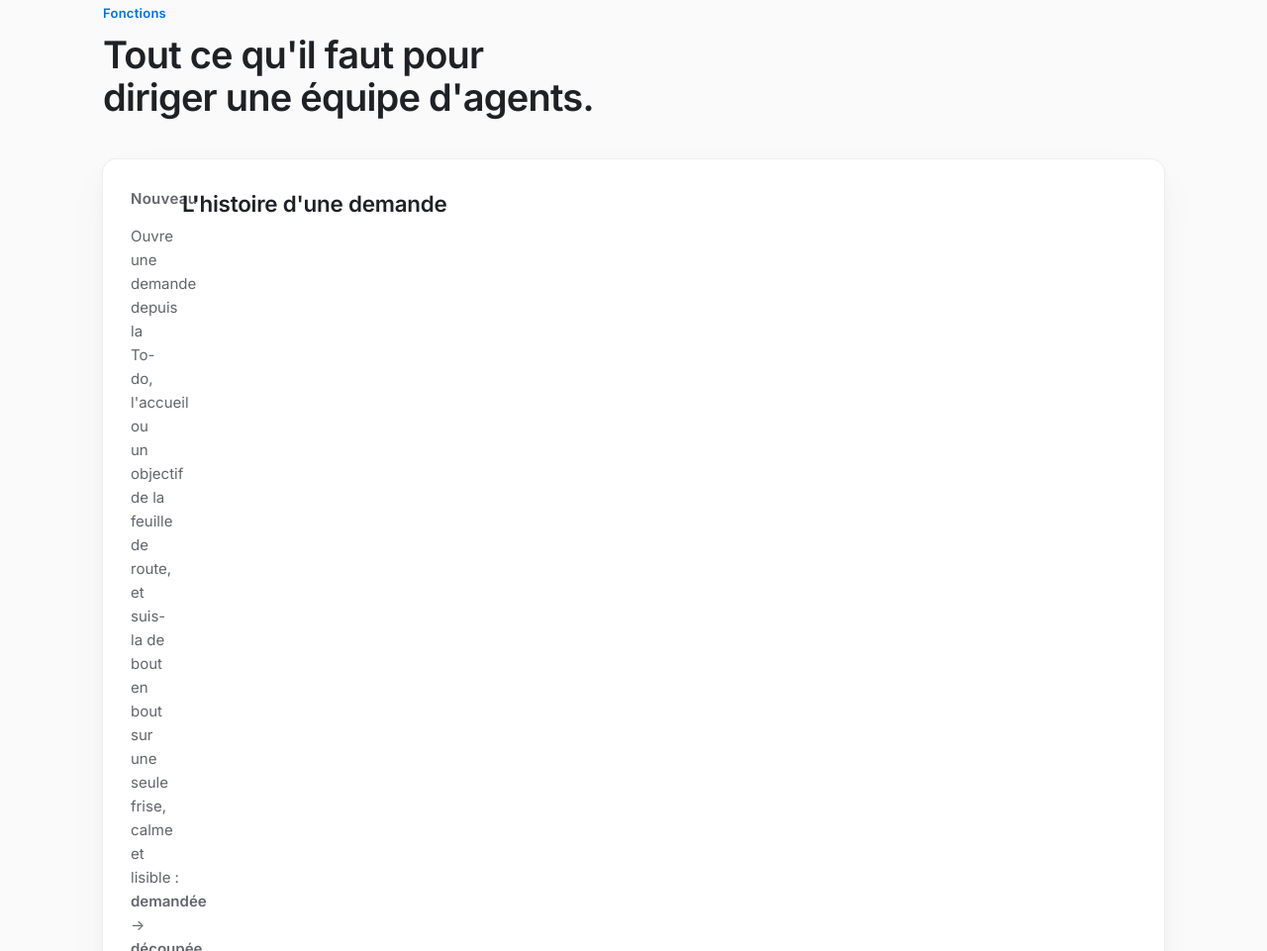
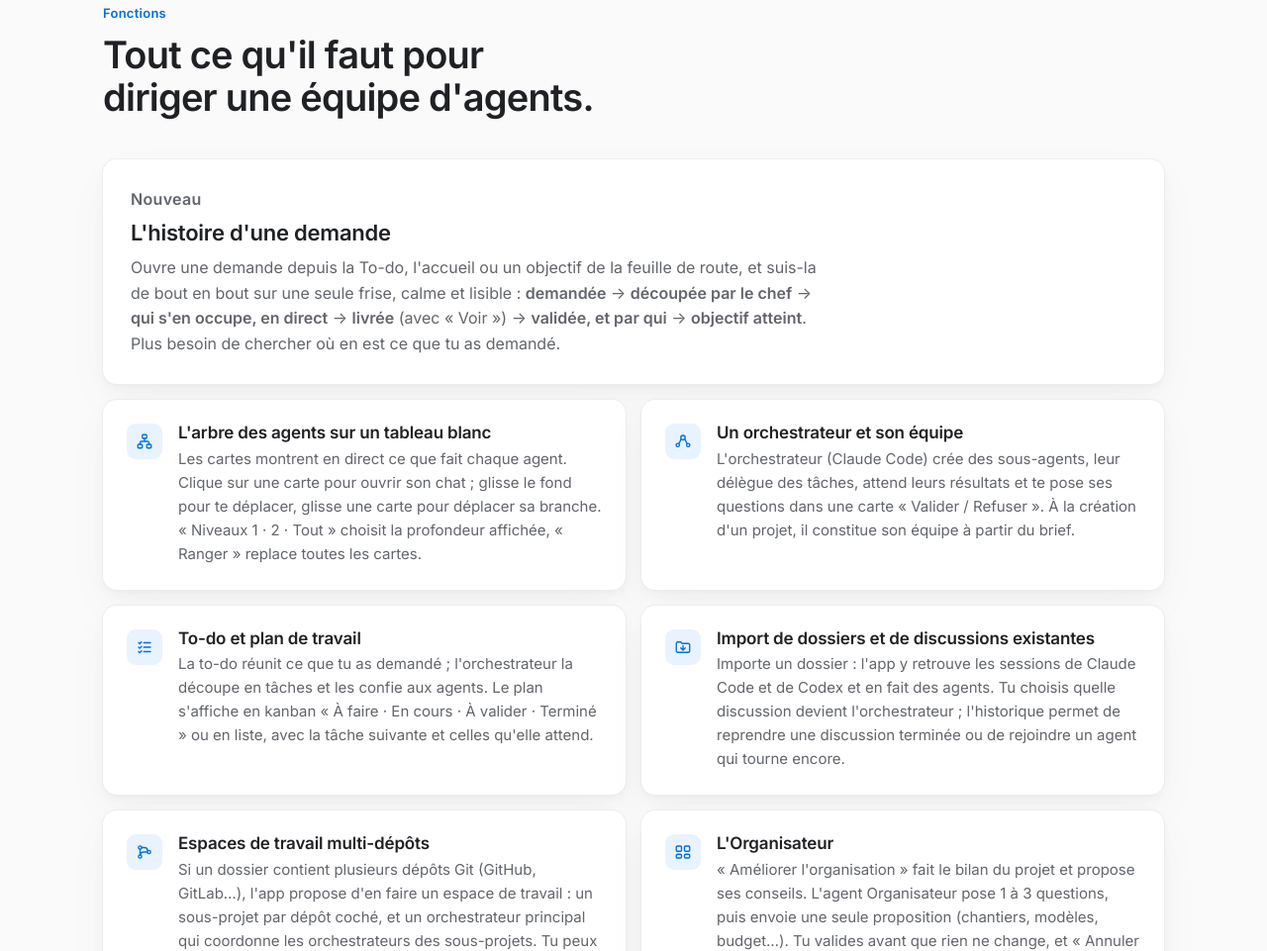
Before and after one commit to Connected-Mate/agent-scale-site, a plain HTML site: page index.html in a window 1280 px wide. Shown: the part 1618-2579 px from the top of the page at 99% size. Drawn offline with Linux system fonts and the light colour scheme.

Commit message:
Encadré « Nouveau » : mise en page corrigée

```diff
--- a/index.html
+++ b/index.html
@@ -176,6 +176,10 @@ h2 { font-size: clamp(28px, 4vw, 38px); }
 .feature h3 { font-size: 17px; letter-spacing: -0.01em; align-self: center; }
 .feature p { color: var(--ink-2); font-size: 15px; }
 .feature p + p { margin-top: 8px; }
+.headline { display: block; background: var(--surface); box-shadow: var(--shadow-card); border-radius: var(--r-window); padding: 28px; margin-bottom: 16px; }
+.headline .kicker { margin: 0 0 8px; }
+.headline h3 { font-size: 22px; letter-spacing: -0.01em; margin: 0 0 10px; }
+.headline p { color: var(--ink-2); font-size: 16px; max-width: 70ch; }
 
 /* Outils */
 .tools { margin-top: 56px; background: var(--surface); box-shadow: var(--shadow-card); border-radius: var(--r-window); overflow: hidden; }
@@ -351,9 +355,9 @@ footer a:hover { color: var(--ink); }
         <p class="kicker">Fonctions</p>
         <h2 id="fonctions-titre">Tout ce qu'il faut pour diriger une équipe d'agents.</h2>
       </div>
-      <div class="feature" style="margin-bottom:20px;padding:28px">
+      <div class="headline">
         <p class="kicker">Nouveau</p>
-        <h3 style="font-size:1.4em">L'histoire d'une demande</h3>
+        <h3>L'histoire d'une demande</h3>
         <p>Ouvre une demande depuis la To-do, l'accueil ou un objectif de la feuille de route, et suis-la de bout en bout sur une seule frise, calme et lisible&nbsp;: <strong>demandée</strong> → <strong>découpée par le chef</strong> → <strong>qui s'en occupe, en direct</strong> → <strong>livrée</strong> (avec « Voir ») → <strong>validée, et par qui</strong> → <strong>objectif atteint</strong>. Plus besoin de chercher où en est ce que tu as demandé.</p>
       </div>
       <ul class="features">
```
